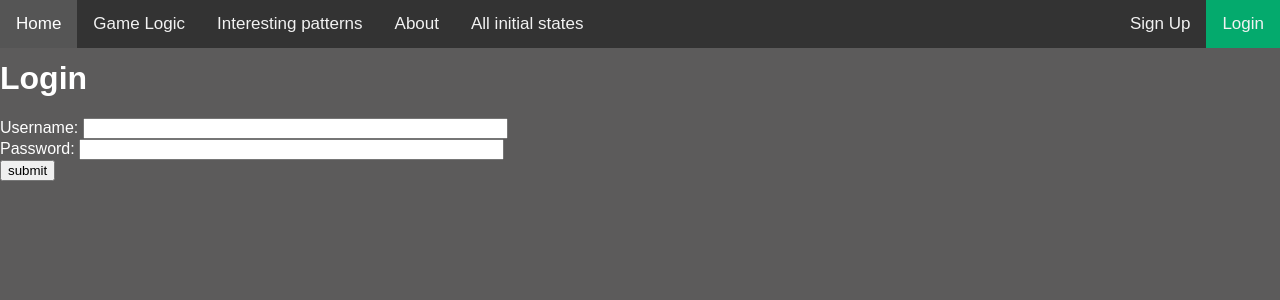
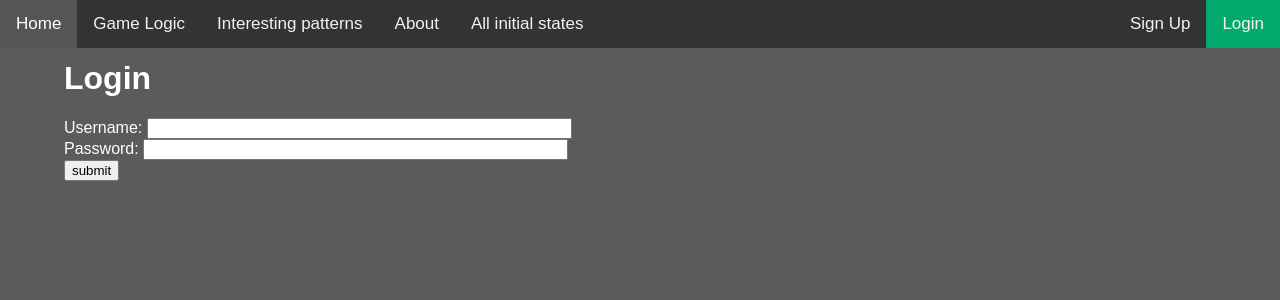
Before and after one commit to GitDavids/WAD2-Game-of-Life-Group-Project, a Django app: page /game_of_life/login/ in a window 1280 px wide. Shown: the top 300 px of the page. Run offline with Django 3.2, Linux system fonts and the light colour scheme.

Commit message:
fixed padding for login

```diff
--- a/game_of_life_project/static/css/login.css
+++ b/game_of_life_project/static/css/login.css
@@ -1,5 +1,5 @@
 /* login_error page */
-.login_error {
+.login {
     margin: auto;
     padding: 5%;
     padding-top: 0;
--- a/game_of_life_project/templates/game_of_life/login.html
+++ b/game_of_life_project/templates/game_of_life/login.html
@@ -3,6 +3,7 @@
 
 {% block head_block %}
 <link rel="stylesheet" href="{% static 'css/base.css' %}">
+<link rel="stylesheet" href="{% static 'css/login.css' %}">
 {% endblock %}
 
 {% block title_block %}
@@ -10,6 +11,8 @@
 {% endblock %}
 
 {% block body_block %}
+    <div class="login">
+
         <h1>Login</h1>
         <form id="login_form" method="post" action="{% url 'game_of_life:login' %}">
             {% csrf_token %}
@@ -17,6 +20,6 @@
             Password: <input type="password" name="password" value="" size="50" /><br />
             <input type="submit" value="submit" />
         </form>
-
+    </div>
 <script>document.getElementById("login").className = "active";</script>
 {% endblock %}
--- a/game_of_life_project/templates/game_of_life/login_error.html
+++ b/game_of_life_project/templates/game_of_life/login_error.html
@@ -11,8 +11,8 @@
 {% endblock %}
 
 {% block body_block %}
+    <div class="login">
     <h1>Login error has occured</h1>
-    <div class="login_error">
     <p>
         Please make sure that you have already registered on the <a id="register" href="{% url 'game_of_life:register' %}">Sign Up</a>
         page, and you entered the correct username and passcode, then try <a id="login" href="{% url 'game_of_life:login' %}">Logging in</a>
```
Lines whose indentation alone changed are shown as unchanged.
